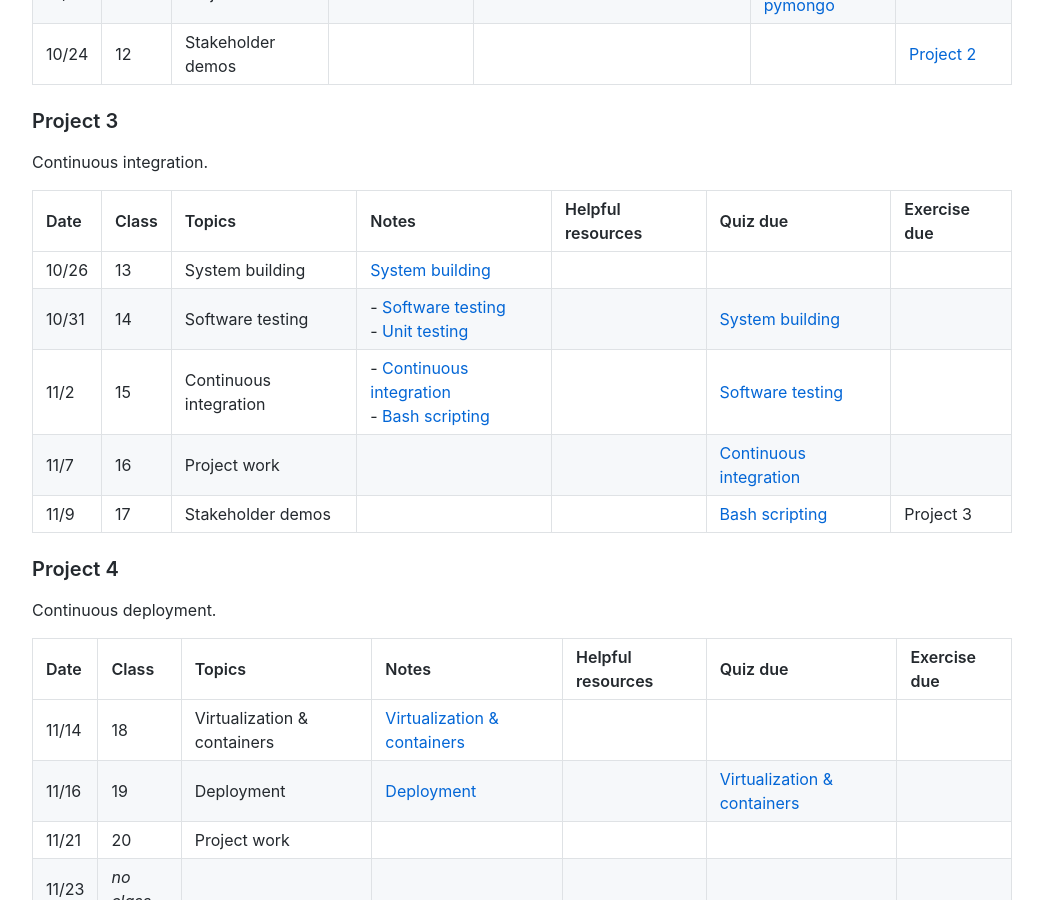
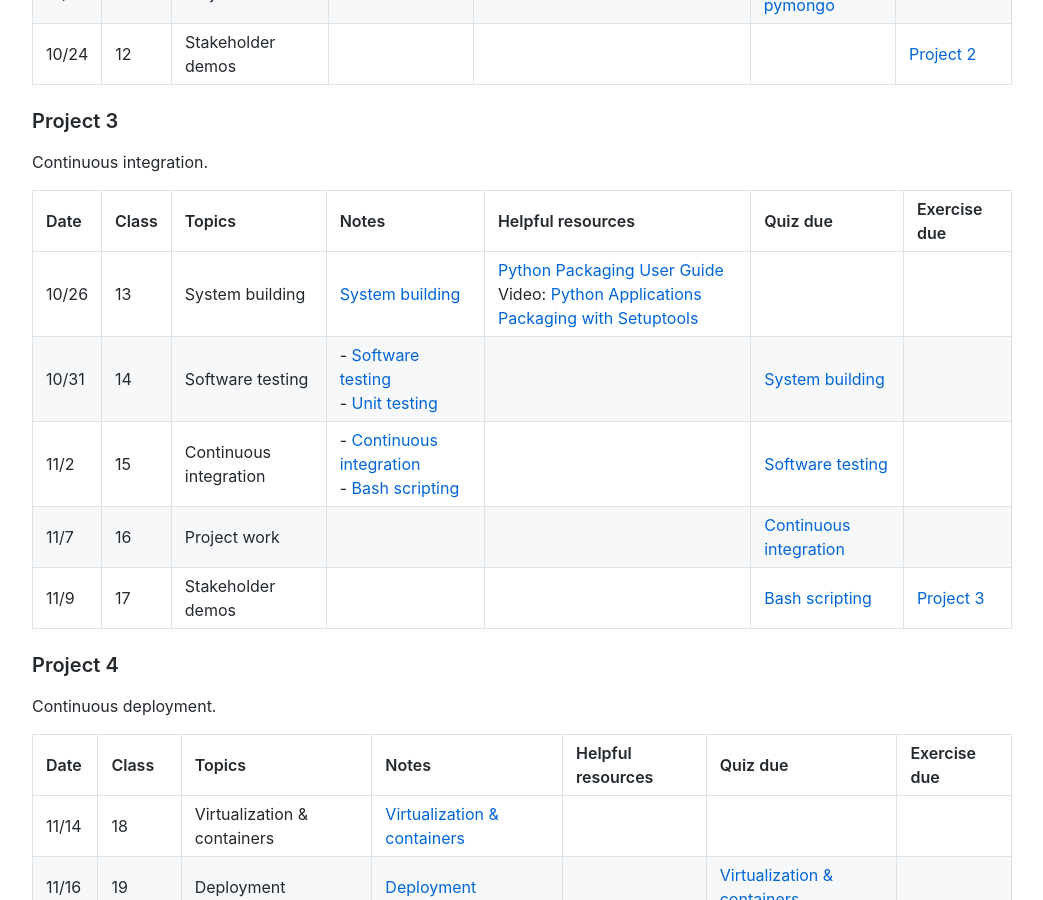
Before and after one commit to nyu-software-engineering/course-materials, a Jekyll site: the page built from content/schedule.md, in a window 1280 px wide and 900 px high, scrolled down 1817 px. Shown: the whole window, without its empty margins (118-1161 px from the left). Built offline with Jekyll 4.4.1, drawn with Linux system fonts in a browser that asks for light colours; comment, search, counter and statistics services are not loaded.

```diff
--- a/content/schedule.md
+++ b/content/schedule.md
@@ -50,13 +50,13 @@ Build a mobile web application.
 
 Continuous integration.
 
-| Date  | Class | Topics                 | Notes                                                                                                      | Helpful resources | Quiz due                                                      | Exercise due |
-| :---- | :---- | :--------------------- | :--------------------------------------------------------------------------------------------------------- | :---------------- | :------------------------------------------------------------ | :----------- |
-| 10/26 | 13    | System building        | [System building](slides/build-tools/)                                                                     |                   |                                                               |              |
-| 10/31 | 14    | Software testing       | - [Software testing](slides/software-testing/)<br />- [Unit testing](slides/unit-testing/)                 |                   | [System building](https://forms.gle/51GgAbQKataSXc168)        |              |
-| 11/2  | 15    | Continuous integration | - [Continuous integration](slides/continuous-integration/)<br />- [Bash scripting](slides/bash-scripting/) |                   | [Software testing](https://forms.gle/4ig1SNfzYK3mTiaG9)       |              |
-| 11/7  | 16    | Project work           |                                                                                                            |                   | [Continuous integration](https://forms.gle/tzo8E3ok1xmUWwSZ7) |              |
-| 11/9  | 17    | Stakeholder demos      |                                                                                                            |                   | [Bash scripting](https://forms.gle/bVL3FrwtuFkHuS8w7)         | Project 3    |
+| Date  | Class | Topics                 | Notes                                                                                                      | Helpful resources                                                                                                                                                               | Quiz due                                                      | Exercise due                                         |
+| :---- | :---- | :--------------------- | :--------------------------------------------------------------------------------------------------------- | :------------------------------------------------------------------------------------------------------------------------------------------------------------------------------ | :------------------------------------------------------------ | :--------------------------------------------------- |
+| 10/26 | 13    | System building        | [System building](slides/build-tools/)                                                                     | [Python Packaging User Guide](https://packaging.python.org/en/latest/)<br />Video: [Python Applications Packaging with Setuptools](https://www.youtube.com/watch?v=wCGsLqHOT2I) |                                                               |                                                      |
+| 10/31 | 14    | Software testing       | - [Software testing](slides/software-testing/)<br />- [Unit testing](slides/unit-testing/)                 |                                                                                                                                                                                 | [System building](https://forms.gle/51GgAbQKataSXc168)        |                                                      |
+| 11/2  | 15    | Continuous integration | - [Continuous integration](slides/continuous-integration/)<br />- [Bash scripting](slides/bash-scripting/) |                                                                                                                                                                                 | [Software testing](https://forms.gle/4ig1SNfzYK3mTiaG9)       |                                                      |
+| 11/7  | 16    | Project work           |                                                                                                            |                                                                                                                                                                                 | [Continuous integration](https://forms.gle/tzo8E3ok1xmUWwSZ7) |                                                      |
+| 11/9  | 17    | Stakeholder demos      |                                                                                                            |                                                                                                                                                                                 | [Bash scripting](https://forms.gle/bVL3FrwtuFkHuS8w7)         | [Project 3](https://classroom.github.com/a/uLyrYwcM) |
 
 ### Project 4
 
```
